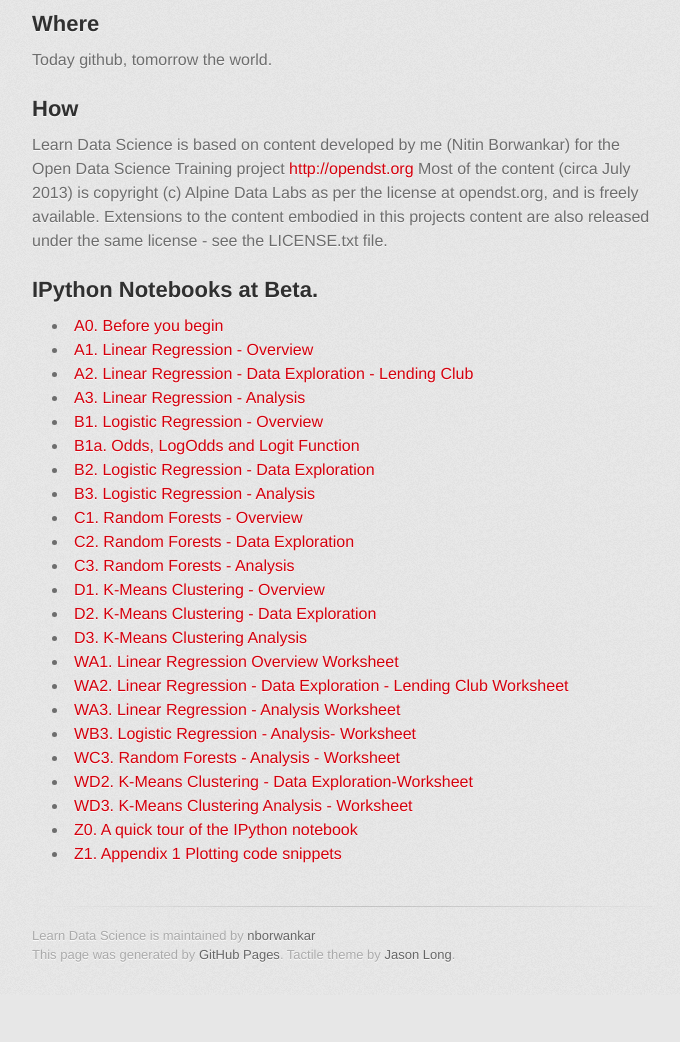
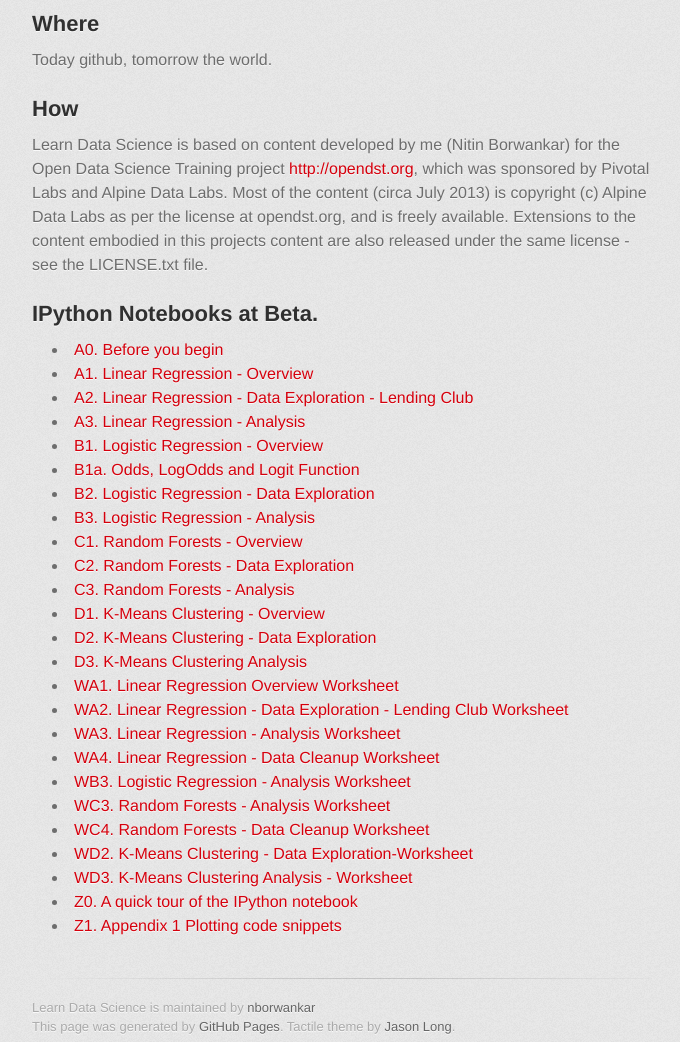
Before and after one commit to nborwankar/LearnDataScience, a plain HTML site: page index.html in a window 1280 px wide. Shown: the part 1340-2382 px from the top of the page, without its empty margins (298-978 px from the left). Before the commit the page ends 2335 px from the top, so only its background shows below. Drawn offline with Linux system fonts and the light colour scheme; a web font is replaced by a local one.

```diff
--- a/index.html
+++ b/index.html
@@ -88,7 +88,7 @@
 <h2>
 <a name="how" class="anchor" href="#how"><span class="octicon octicon-link"></span></a>How</h2>
 
-<p>Learn Data Science is based on content developed by me (Nitin Borwankar) for the Open Data Science Training project <a href="http://opendst.org">http://opendst.org</a>
+<p>Learn Data Science is based on content developed by me (Nitin Borwankar) for the Open Data Science Training project <a href="http://opendst.org">http://opendst.org</a>, which was sponsored by Pivotal Labs and Alpine Data Labs.
 Most of the content (circa July 2013) is copyright (c) Alpine Data Labs as per the license at opendst.org, and is freely available.
 Extensions to the content embodied in this projects content are also released under the same license - see the LICENSE.txt file.</p>
 
@@ -113,8 +113,10 @@
 <li><a href="http://nbviewer.ipython.org/urls/raw.github.com/nborwankar/LearnDataScience/master/notebooks/WA1.%20Linear%20Regression%20Overview%20Worksheet.ipynb">WA1. Linear Regression Overview Worksheet</a></li>
 <li><a href="http://nbviewer.ipython.org/urls/raw.github.com/nborwankar/LearnDataScience/master/notebooks/WA2.%20Linear%20Regression%20-%20Data%20Exploration%20-%20Lending%20Club%20Worksheet.ipynb">WA2. Linear Regression - Data Exploration - Lending Club Worksheet</a></li>
 <li><a href="http://nbviewer.ipython.org/urls/raw.github.com/nborwankar/LearnDataScience/master/notebooks/WA3.%20Linear%20Regression%20-%20Analysis%20Worksheet.ipynb">WA3. Linear Regression - Analysis Worksheet</a></li>
-<li><a href="http://nbviewer.ipython.org/urls/raw.github.com/nborwankar/LearnDataScience/master/notebooks/WB3.%20Logistic%20Regression%20-%20Analysis-%20Worksheet.ipynb">WB3. Logistic Regression - Analysis- Worksheet</a></li>
-<li><a href="http://nbviewer.ipython.org/urls/raw.github.com/nborwankar/LearnDataScience/master/notebooks/WC3.%20Random%20Forests%20-%20Analysis%20-%20Worksheet.ipynb">WC3. Random Forests - Analysis - Worksheet</a></li>
+<li><a href="http://nbviewer.ipython.org/urls/raw.github.com/nborwankar/LearnDataScience/master/notebooks/WA4.%20Linear%20Regression%20-%20Data%20Cleanup.ipynb">WA4. Linear Regression - Data Cleanup Worksheet</a></li>
+<li><a href="http://nbviewer.ipython.org/urls/raw.github.com/nborwankar/LearnDataScience/master/notebooks/WB3.%20Logistic%20Regression%20-%20Analysis-%20Worksheet.ipynb">WB3. Logistic Regression - Analysis Worksheet</a></li>
+<li><a href="http://nbviewer.ipython.org/urls/raw.github.com/nborwankar/LearnDataScience/master/notebooks/WC3.%20Random%20Forests%20-%20Analysis%20-%20Worksheet.ipynb">WC3. Random Forests - Analysis Worksheet</a></li>
+<li><a href="http://nbviewer.ipython.org/urls/raw.github.com/nborwankar/LearnDataScience/master/notebooks/WC4.%20Random%20Forests%20-%20Data%20Cleanup.ipynb">WC4. Random Forests - Data Cleanup Worksheet</a></li>
 <li><a href="http://nbviewer.ipython.org/urls/raw.github.com/nborwankar/LearnDataScience/master/notebooks/WD2.%20K-Means%20Clustering%20-%20Data%20Exploration-Worksheet.ipynb">WD2. K-Means Clustering - Data Exploration-Worksheet</a></li>
 <li><a href="http://nbviewer.ipython.org/urls/raw.github.com/nborwankar/LearnDataScience/master/notebooks/WD3.%20K-Means%20Clustering%20Analysis%20-%20Worksheet.ipynb">WD3. K-Means Clustering Analysis - Worksheet</a></li>
 <li><a href="http://nbviewer.ipython.org/urls/raw.github.com/nborwankar/LearnDataScience/master/notebooks/Z0.%20A%20quick%20tour%20of%20the%20IPython%20notebook.ipynb">Z0. A quick tour of the IPython notebook</a></li>
```
Also changed, not shown: params.json (+1 -1 lines).
